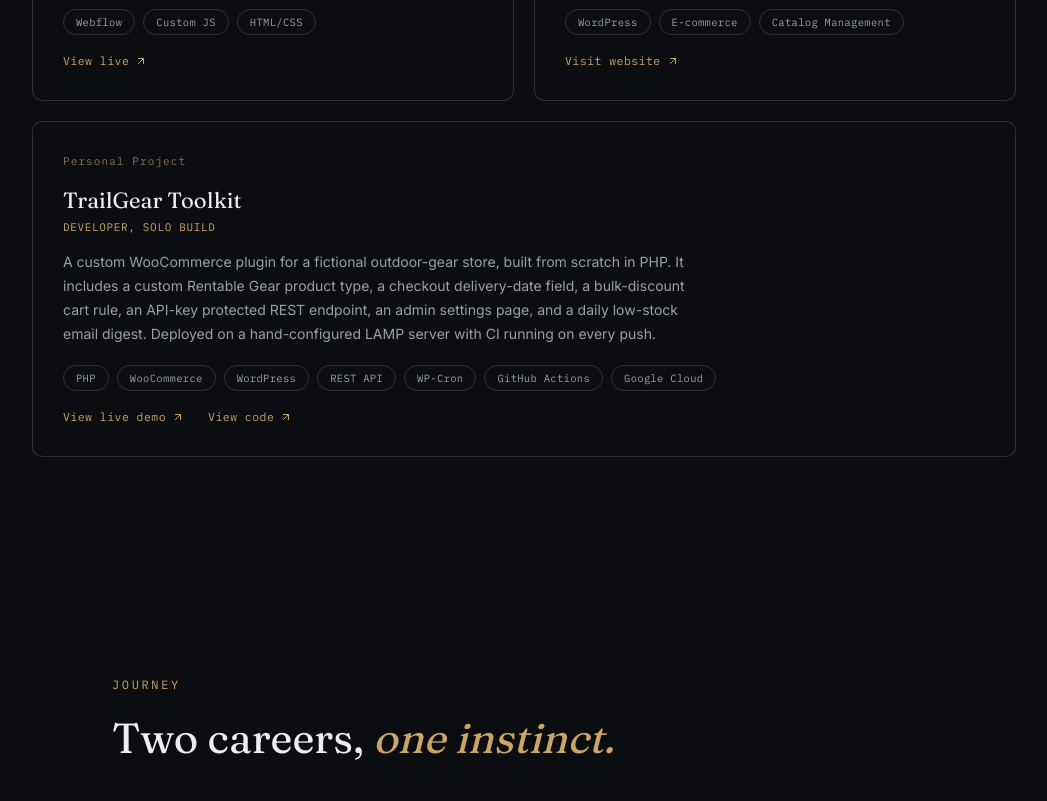
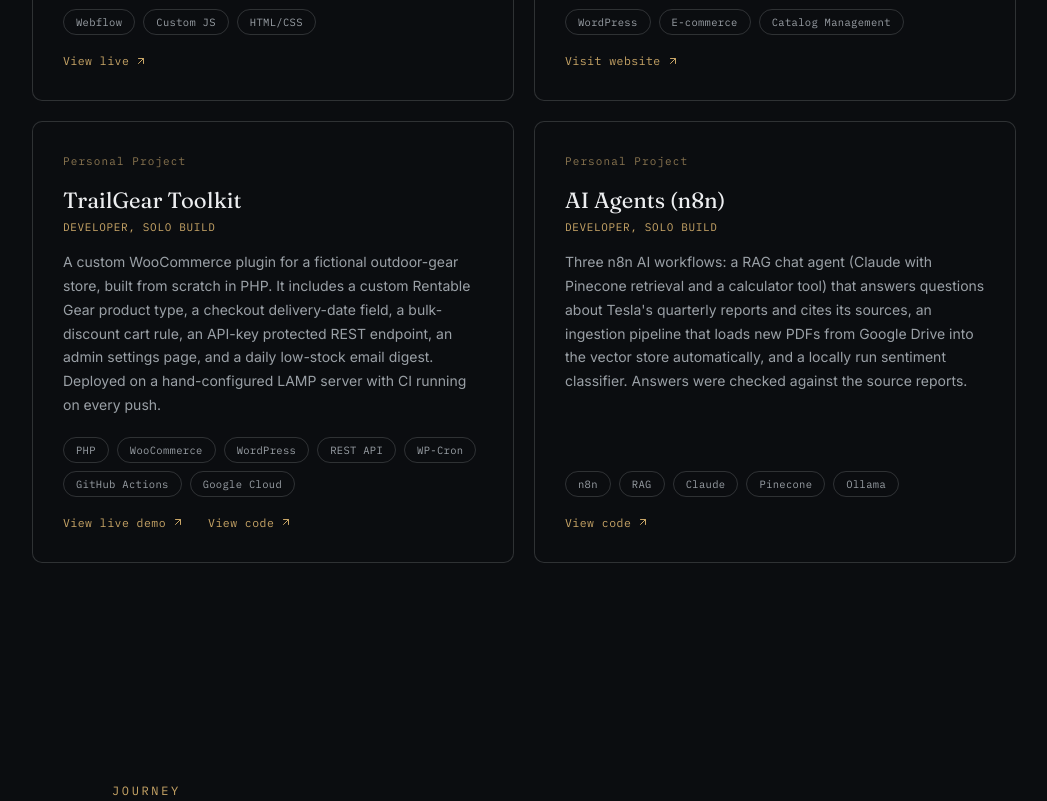
Before and after one commit to Philipad1234/portfolio, a website: page index.html in a window 1280 px wide. Shown: the part 3780-4581 px from the top of the page, without its empty margins (116-1163 px from the left). Drawn offline with Linux system fonts and the light colour scheme.

Commit message:
Add AI Agents card, OpenAI tag, alt text, and meta description

```diff
--- a/index.html
+++ b/index.html
@@ -4,6 +4,8 @@
 <head>
     <meta charset="UTF-8">
     <meta name="viewport" content="width=device-width, initial-scale=1.0">
+    <meta name="description"
+        content="Philip Adams is a software developer and automation engineer who builds platforms, integrations, and AI workflows. Portfolio of web, WooCommerce, and n8n projects.">
     <title>Philip Adams · Software Developer & Automation Engineer</title>
     <link rel="icon" href="/favicon.ico" sizes="any">
     <link rel="icon" type="image/png" sizes="32x32" href="/assets/images/favicon-32x32.png">
@@ -106,7 +108,7 @@
         <div class="about-grid">
             <div class="portrait-card">
                 <div class="portrait-frame">
-                    <img src="/assets/images/my_picture.jpg" alt="A portrait description">
+                    <img src="/assets/images/my_picture.jpg" alt="Portrait of Philip Adams">
                 </div>
                 <div class="portrait-caption">
                     <div class="name">Philip Adams</div>
@@ -299,7 +301,8 @@
 
             </a>
 
-            <div class="work-card work-card-wide reveal">
+
+            <div class="work-card reveal">
                 <div class="work-index">Personal Project</div>
                 <h3>TrailGear Toolkit</h3>
                 <div class="work-role">Developer, Solo Build</div>
@@ -322,6 +325,28 @@
                             <path d="M7 7h10v10" />
                         </svg></a>
                     <a href="https://github.com/Philipad1234/trailgear-toolkit" target="_blank" class="work-link">View
+                        code <svg viewBox="0 0 24 24" fill="none" stroke-width="2" stroke-linecap="round"
+                            stroke-linejoin="round">
+                            <path d="M7 17 17 7" />
+                            <path d="M7 7h10v10" />
+                        </svg></a>
+                </div>
+            </div>
+
+            <div class="work-card reveal">
+                <div class="work-index">Personal Project</div>
+                <h3>AI Agents (n8n)</h3>
+                <div class="work-role">Developer, Solo Build</div>
+                <p>Three n8n AI workflows: a RAG chat agent (Claude with Pinecone retrieval and a calculator tool) that
+                    answers questions about Tesla's quarterly reports and cites its sources, an ingestion pipeline that
+                    loads new PDFs from Google Drive into the vector store automatically, and a locally run sentiment
+                    classifier. Answers were checked against the source reports.</p>
+                <div class="work-tags">
+                    <span>n8n</span><span>RAG</span><span>Claude</span><span>Pinecone</span><span>Ollama</span>
+                </div>
+                <div class="work-links">
+                    <a href="https://github.com/Philipad1234/n8n-ai-agents" target="_blank" rel="noopener"
+                        class="work-link">View
                         code <svg viewBox="0 0 24 24" fill="none" stroke-width="2" stroke-linecap="round"
                             stroke-linejoin="round">
                             <path d="M7 17 17 7" />
@@ -435,14 +460,15 @@
                 <h3>Databases &amp; APIs</h3>
                 <div class="expertise-tags">
                     <span>MongoDB</span><span>PostgreSQL</span><span>Airtable</span><span>REST
-                        APIs</span><span>Postman</span>
+                        APIs</span><span>Postman</span><span>Pinecone</span>
                 </div>
             </div>
 
             <div class="expertise-group">
                 <h3>Platforms &amp; Development Tools</h3>
                 <div class="expertise-tags">
-                    <span>Webflow</span><span>WordPress</span><span>WooCommerce</span><span>Memberstack</span><span>Make.com</span><span>HubSpot</span><span>Stripe</span><span>Git/GitHub</span><span>GitHub Actions</span><span>Cloudinary</span>
+                    <span>Webflow</span><span>WordPress</span><span>WooCommerce</span><span>Memberstack</span><span>Make.com</span><span>HubSpot</span><span>Stripe</span><span>Git/GitHub</span><span>GitHub
+                        Actions</span><span>Cloudinary</span>
                 </div>
             </div>
 
@@ -456,7 +482,8 @@
             <div class="expertise-group">
                 <h3>AI &amp; Automation</h3>
                 <div class="expertise-tags">
-                    <span>LLM/Agent Automation</span><span>n8n</span><span>Claude</span><span>ChatGPT</span>
+                    <span>LLM/Agent
+                        Automation</span><span>n8n</span><span>RAG</span><span>Claude</span><span>OpenAI</span><span>ChatGPT</span>
                 </div>
             </div>
 
```
